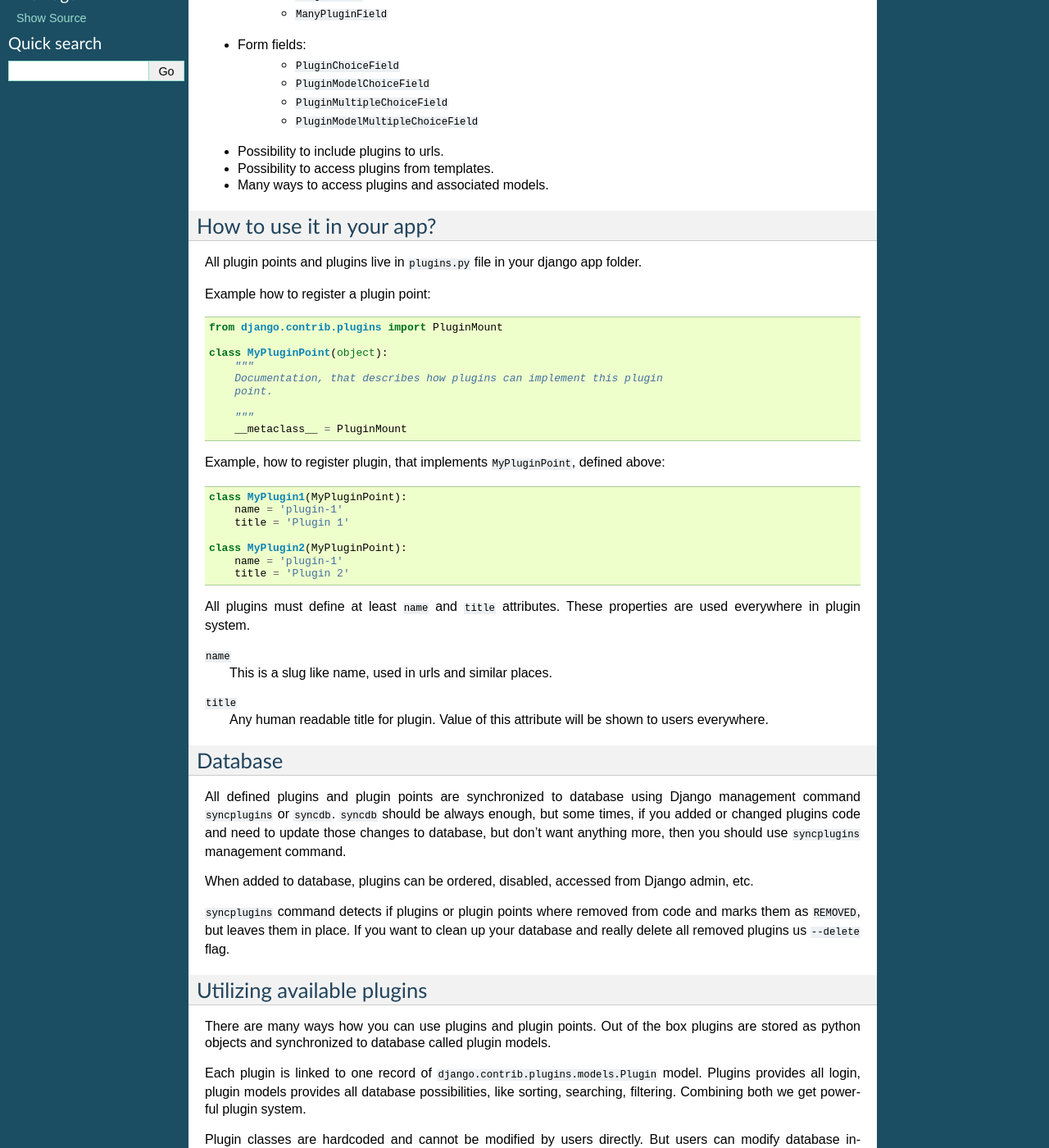
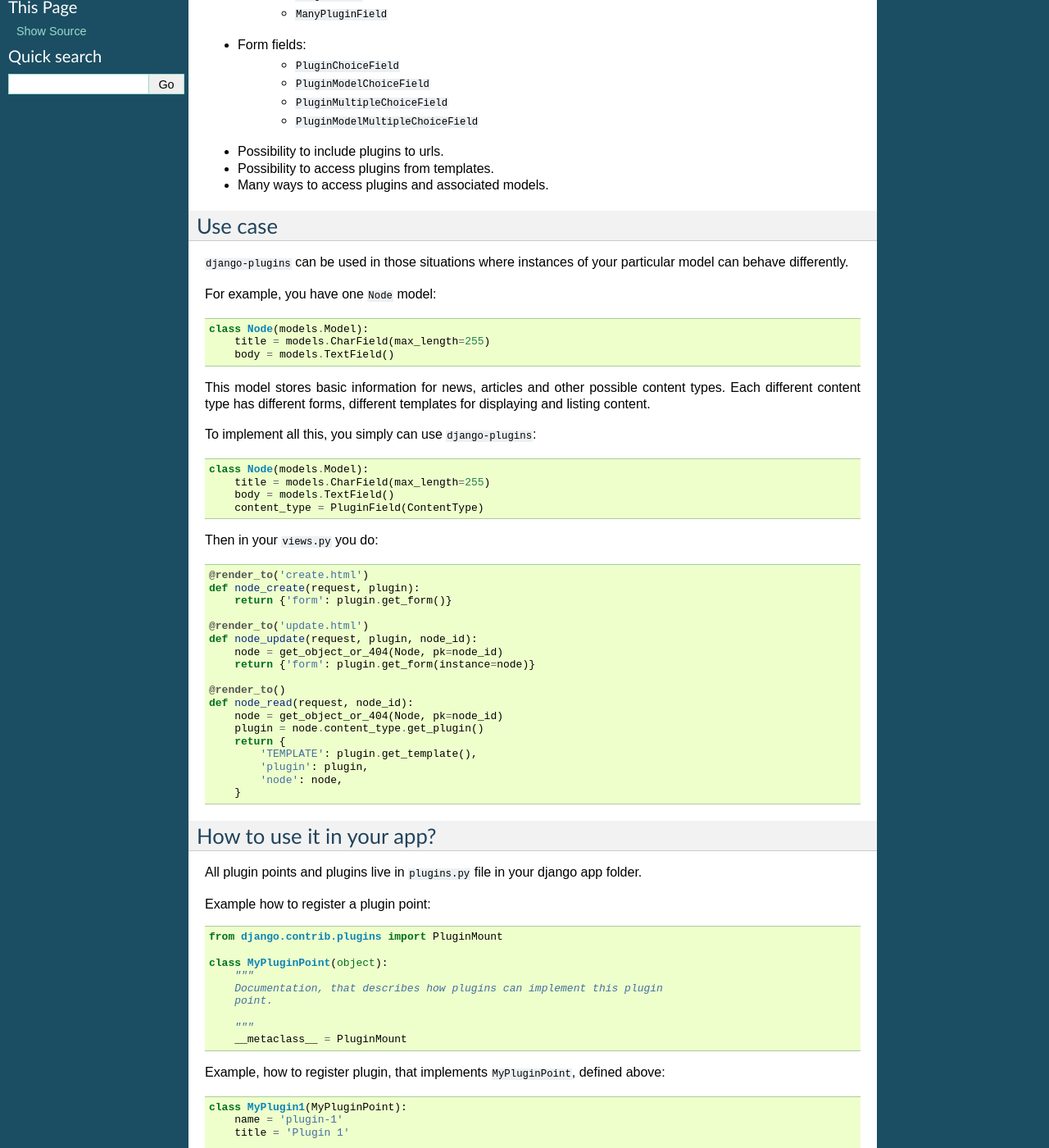
Before and after one commit to krischer/django-plugins, a Sphinx documentation site: the page built from docs/index.rst, in a window 1280 px wide and 1400 px high, scrolled down 424 px. Shown: the whole window at 82% size. Built offline with Sphinx 7.4.7, drawn with Linux system fonts in a browser that asks for light colours; some of the changed text lies outside the part shown.

Commit message:
Added use case to documentation.

```diff
--- a/docs/index.rst
+++ b/docs/index.rst
@@ -29,6 +29,51 @@ blog`_.
 - Possibility to include plugins to urls.
 - Possibility to access plugins from templates.
 - Many ways to access plugins and associated models.
+
+Use case
+--------
+
+``django-plugins`` can be used in those situations where instances of your
+particular model can behave differently.
+
+For example, you have one ``Node`` model::
+
+    class Node(models.Model):
+        title = models.CharField(max_length=255)
+        body = models.TextField()
+
+This model stores basic information for news, articles and other possible
+content types. Each different content type has different forms, different
+templates for displaying and listing content.
+
+To implement all this, you simply can use ``django-plugins``::
+
+    class Node(models.Model):
+        title = models.CharField(max_length=255)
+        body = models.TextField()
+        content_type = PluginField(ContentType)
+
+Then in your ``views.py`` you do::
+
+    @render_to('create.html')
+    def node_create(request, plugin):
+        return {'form': plugin.get_form()}
+
+    @render_to('update.html')
+    def node_update(request, plugin, node_id):
+        node = get_object_or_404(Node, pk=node_id)
+        return {'form': plugin.get_form(instance=node)}
+
+    @render_to()
+    def node_read(request, node_id):
+        node = get_object_or_404(Node, pk=node_id)
+        plugin = node.content_type.get_plugin()
+        return {
+            'TEMPLATE': plugin.get_template(),
+            'plugin': plugin,
+            'node': node,
+        }
+
 
 How to use it in your app?
 --------------------------
```
Also changed, not shown: other parts of docs/index.rst (+1 -1 lines).
